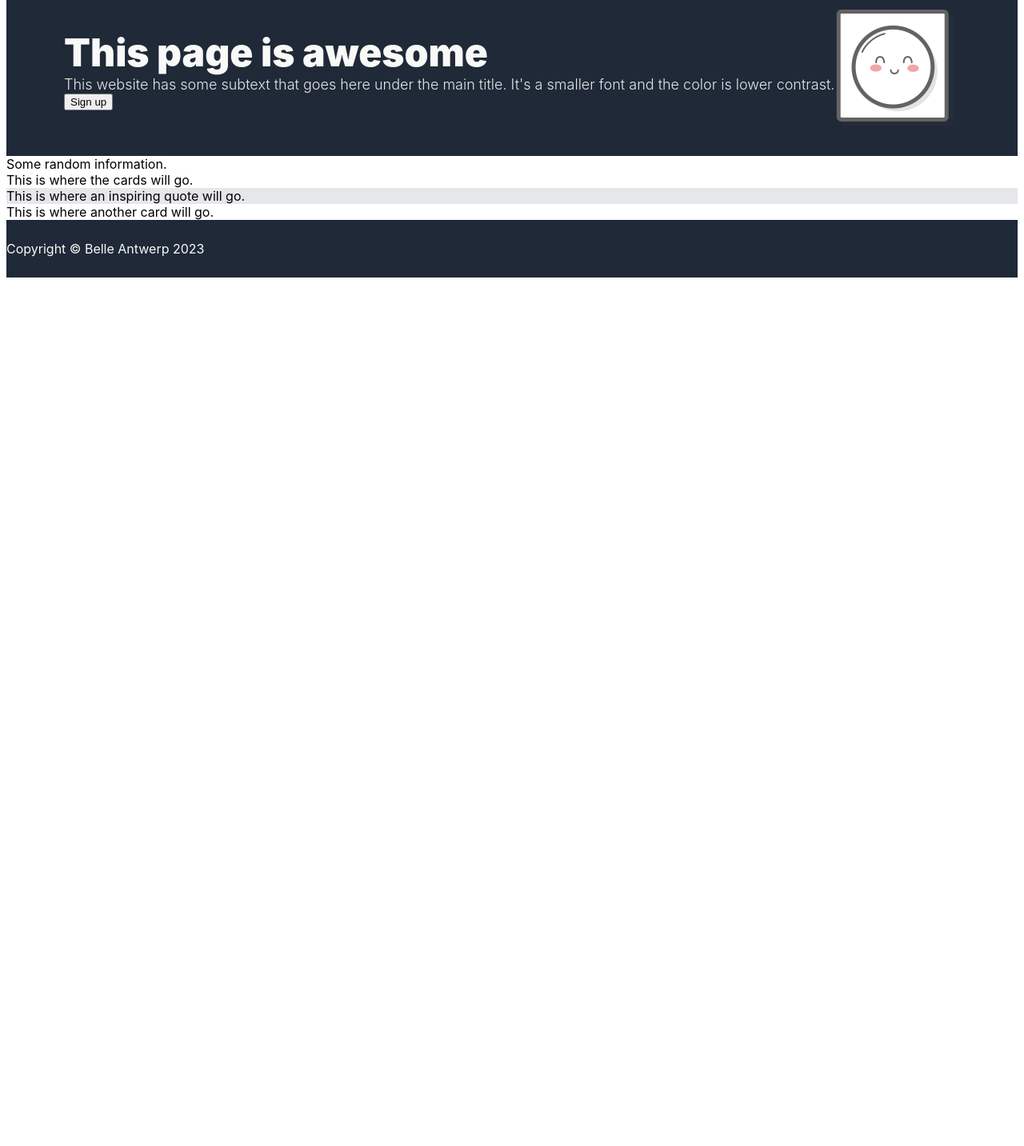
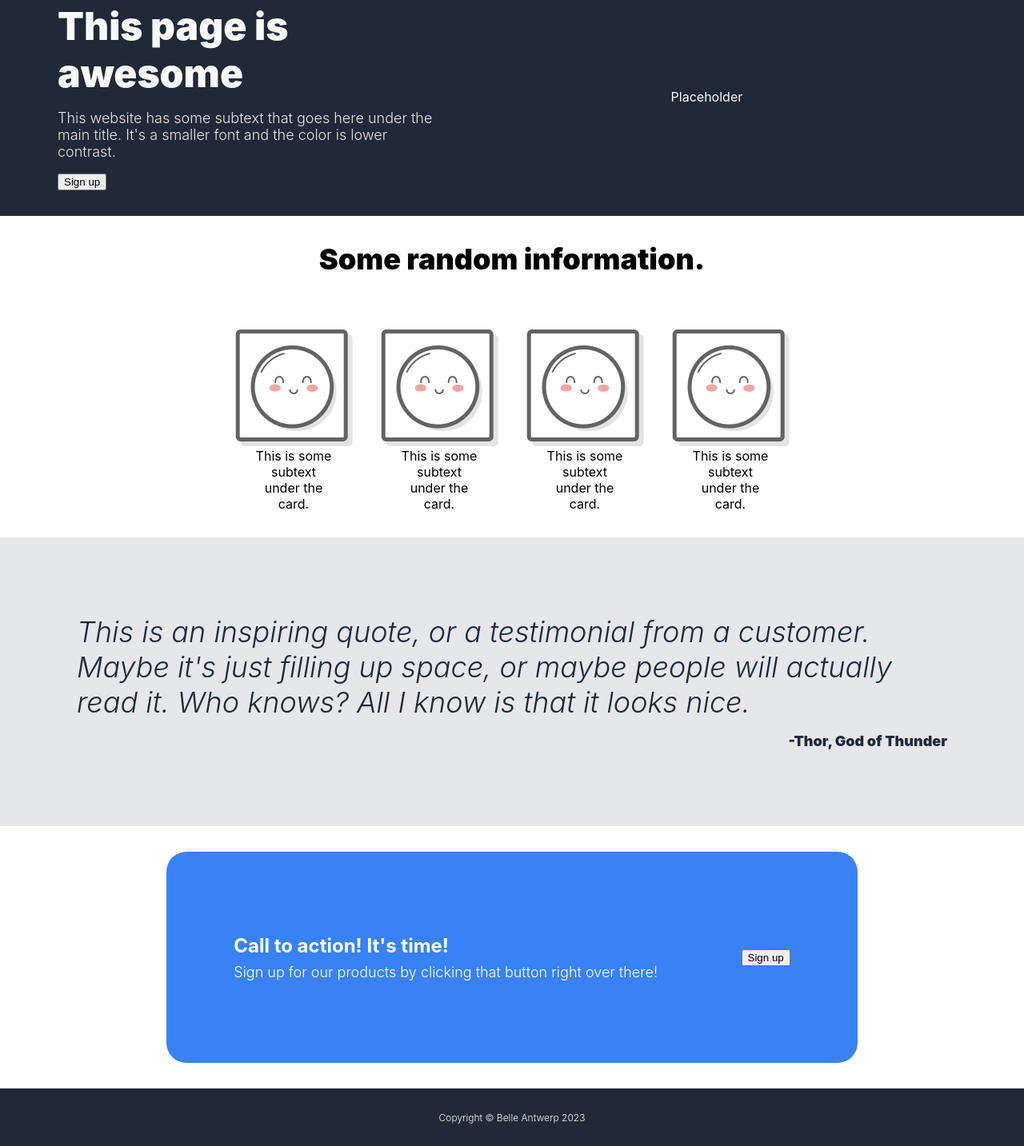
Before and after one commit to belle-antwerp/landing-page, a plain HTML site: page index.html in a window 1280 px wide. Shown: the part 101-1534 px from the top of the page at 80% size. Before the commit the page ends 800 px from the top, so only its background shows below. Drawn offline with Linux system fonts and the light colour scheme.

Commit message:
Add additional sections to the page

```diff
--- a/index.html
+++ b/index.html
@@ -30,7 +30,7 @@
         </div>
 
         <div class="one-b">
-            <img src="images/mochi.png" alt="Mochi icon">
+            Placeholder
         </div>
 
     </div>
@@ -40,15 +40,46 @@
     </div>
 
     <div class="three">
-        This is where the cards will go.
+        <div class="three-a">
+            <img src="images/mochi.png" alt="Mochi icon">
+            <div class="text">This is some subtext under the card.</div>
+        </div>
+
+        <div class="three-b">
+            <img src="images/mochi.png" alt="Mochi icon">
+            <div class="text">This is some subtext under the card.</div>
+        </div>
+
+        <div class="three-c">
+            <img src="images/mochi.png" alt="Mochi icon">
+            <div class="text">This is some subtext under the card.</div>
+        </div>
+
+        <div class="three-d">
+            <img src="images/mochi.png" alt="Mochi icon">
+            <div class="text">This is some subtext under the card.</div>
+        </div>
     </div>
 
     <div class="four">
-        This is where an inspiring quote will go.
+        <div class="quote">This is an inspiring quote, or a testimonial from a customer. Maybe it's just filling up space, or maybe people will actually read it. Who knows? All I know is that it looks nice.</div>
+        <div class="author">-Thor, God of Thunder</div>
     </div>
 
     <div class="five">
-        This is where another card will go.
+
+        <div class="blue-card">
+
+            <div class="part-a">
+                <div class="action">Call to action! It's time!</div>
+                <div class="sign-up">Sign up for our products by clicking that button right over there!</div>
+            </div>
+
+            <div class="part-b">
+                <button>Sign up</button>
+            </div>
+
+        </div>
     </div>
 
     <div class="footer">
--- a/styles.css
+++ b/styles.css
@@ -2,6 +2,7 @@ body {
     font-family: -apple-system, BlinkMacSystemFont, 'Segoe UI', Roboto, Oxygen, Ubuntu, Cantarell, 'Open Sans', 'Helvetica Neue', sans-serif;
     display: flex;
     flex-direction: column;
+    margin: 0;
 }
 
 .header {
@@ -38,33 +39,120 @@ a {
     display: flex;
     align-items: center;
     padding: 0 72px;
+    flex: 1;
+}
+
+.one-a {
+    width: 600px;
+    padding: 32px 0;
+}
+
+.one-b {
+    display: flex;
+    width: 800px;
+    justify-content: center;
+    align-items: center;
+    padding: 32px 0;
 }
 
 .heading {
     font-size: 48px;
     font-weight: 900;
+    margin-bottom: 16px;
 }
 
 .body {
     font-size: 18px;
     font-weight: 300;
     color: #E5e7eb;
+    margin-bottom: 16px;
 }
 
 .two {
     background-color: #white;
+    font-size: 36px;
+    font-weight: 900;
+    text-align: center;
+    padding: 32px 0;
 }
 
 .three {
     background-color: #white;
+    padding: 32px 0;
+    display: flex;
+    flex-wrap: wrap;
+    justify-content: center;
+    align-items: center;
+    gap: 32px;
+}
+
+.three-a,
+.three-b,
+.three-c,
+.three-d {
+    display: flex;
+    flex-direction: column;
+    justify-content: center;
+    align-items: center;
+}
+
+.text {
+    width: 100px;
+    text-align: center;
 }
 
 .four {
     background-color: #E5E7EB;
+    padding: 96px;
+
+}
+
+.quote {
+    font-size: 36px;
+    font-style: italic;
+    font-weight: 300;
+    color: #1F2937;
+    margin-bottom: 16px;
+}
+
+.author {
+    font-size: 18px;
+    font-weight: 900;
+    color: #1F2937;
+    text-align: right;
+    margin
 }
 
 .five {
     background-color: white;
+    padding: 32px 0;
+    display: flex;
+    justify-content: center;
+    align-items: center;
+}
+
+.blue-card {
+    background-color: #3882f6;
+    height: 200px;
+    width: 800px;
+    display: flex;
+    justify-content: space-around;
+    align-items: center;
+    padding: 32px;
+    border-radius: 25px;
+}
+
+.action{
+    font-size: 24px;
+    font-weight: bold;
+    margin-bottom: 8px;
+    color: white;
+}
+
+.sign-up{
+    font-size: 18px;
+    font-weight: 300;
+    color: white;
 }
 
 .footer {
@@ -72,5 +160,8 @@ a {
     color: #F9Faf8;
     height: 72px;
     display: flex;
+    justify-content: center;
     align-items: center;
+    font-weight: 300;
+    font-size: 12px;
 }
```
